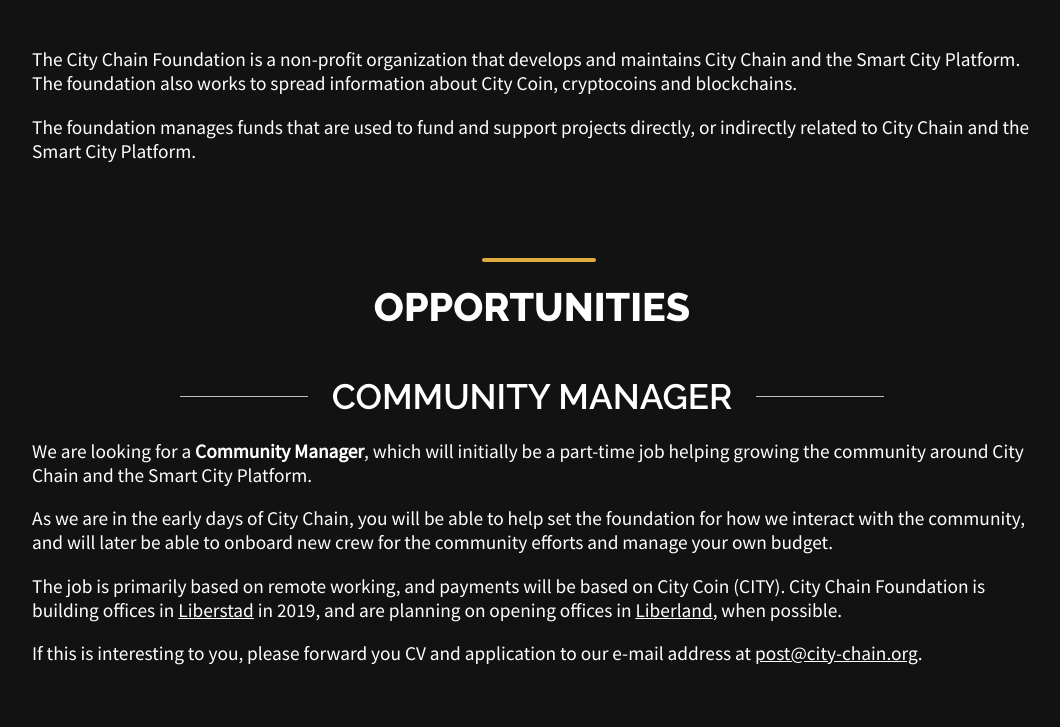
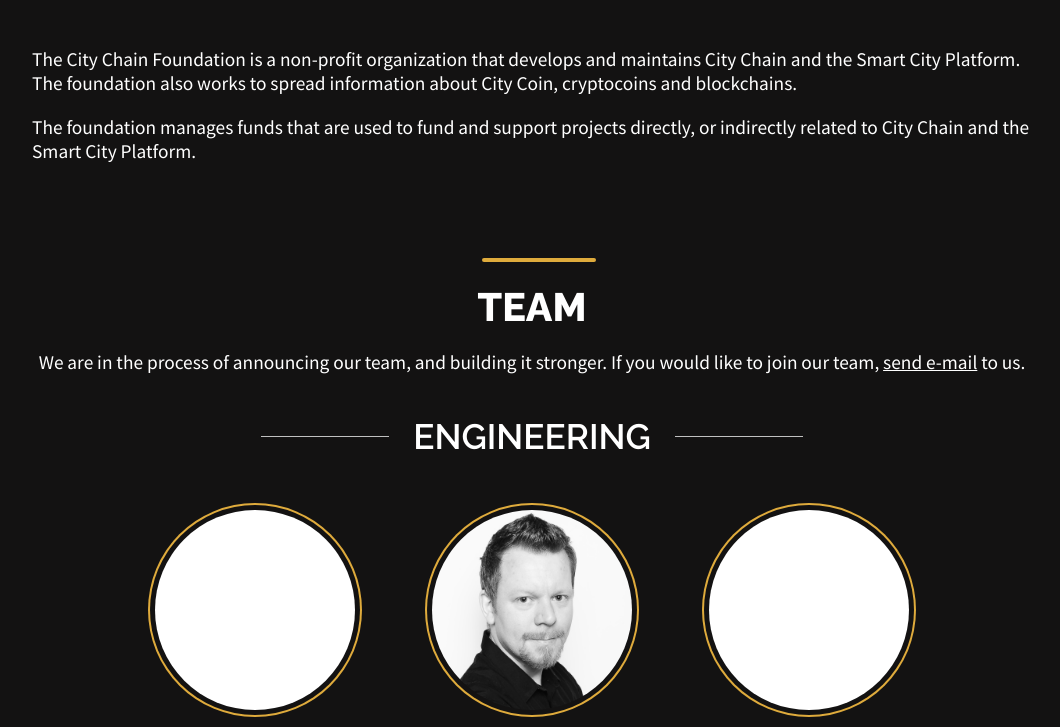
Before and after one commit to CityChainFoundation/website-foundation, a website: page src/index.html in a window 1280 px wide. Shown: the part 215-942 px from the top of the page, without its empty margins (108-1168 px from the left). Drawn offline with nearby package versions, Linux system fonts and the light colour scheme.

Commit message:
Add LinkedIn link and remove open position

```diff
--- a/src/index.html
+++ b/src/index.html
@@ -53,23 +53,6 @@
                 The foundation manages funds that are used to fund and support projects directly, or indirectly related
                 to City Chain and
                 the Smart City Platform.
-            </p>
-        </div>
-    </section>
-
-    <section class="section">
-        <div class="container spaced">
-            <h2>Opportunities</h2>
-            <h3>Community Manager</h3>
-            <p>
-                We are looking for a <strong>Community Manager</strong>, which will initially be a part-time job helping growing the community around City Chain and the Smart City Platform.
-            </p>
-            <p>
-                As we are in the early days of City Chain, you will be able to help set the foundation for how we interact with the community, and will later be able to onboard new crew for the community efforts and manage your own budget.
-            </p>
-            <p>The job is primarily based on remote working, and payments will be based on City Coin (CITY). City Chain Foundation is building offices in <a href="https://no.wikipedia.org/wiki/Liberstad" target="_blank">Liberstad</a> in 2019, and are planning on opening offices in <a href="https://en.wikipedia.org/wiki/Liberland" target="_blank">Liberland</a>, when possible.</p>
-            <p>
-                If this is interesting to you, please forward you CV and application to our e-mail address at <a href="mailto:post@city-chain.org">post@city-chain.org</a>.
             </p>
         </div>
     </section>
@@ -172,6 +155,7 @@
                         <img class="profile-image" src="images/profiles/laurel.jpg">
                         <div class="profile-name">Laurel Tincher</div>
                         <div class="profile-title">Head of Marketing</div>
+                        <a href="https://www.linkedin.com/in/laureltincher/" target="_blank" title="LinkedIn"><i class="fab fa-linkedin fa-2x"></i></a>
                     </div>
                     <div class="profile">
                         <img class="profile-image" src="images/profiles/blank.png">
```
